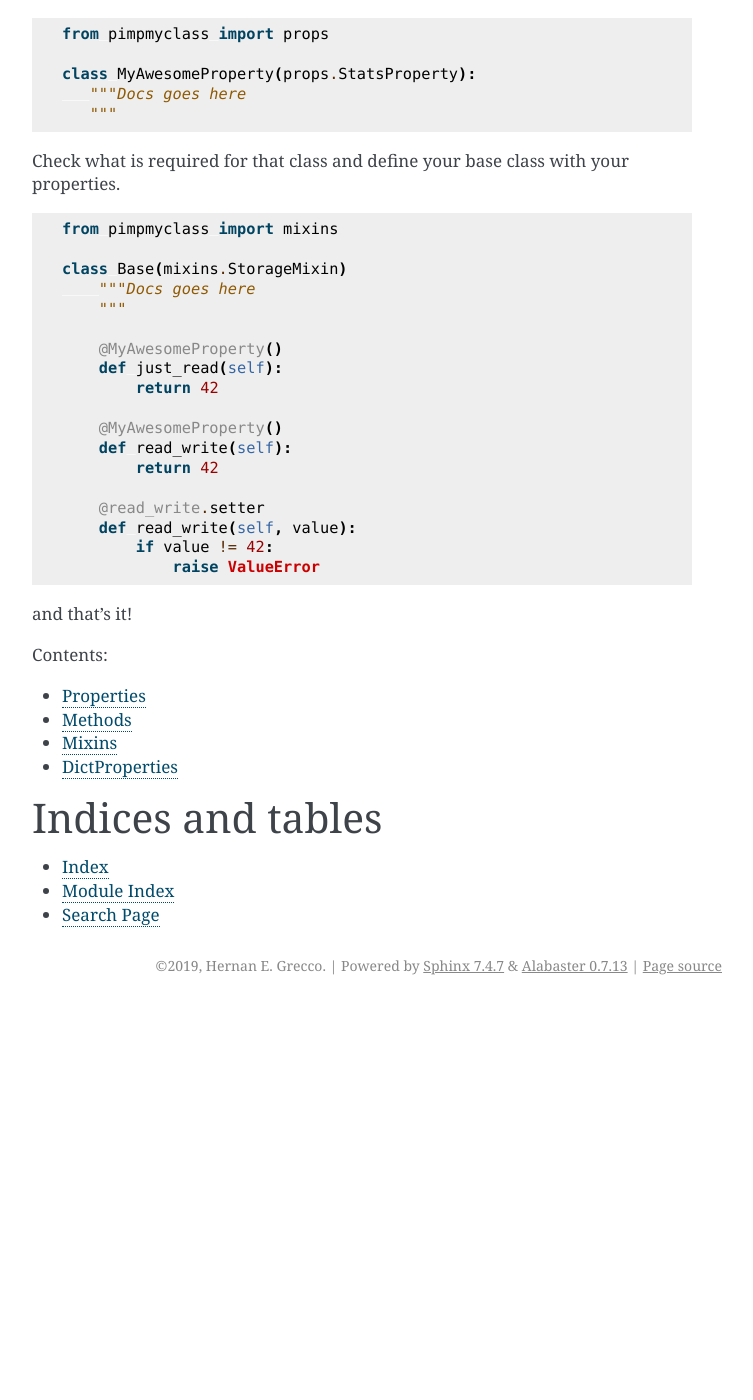
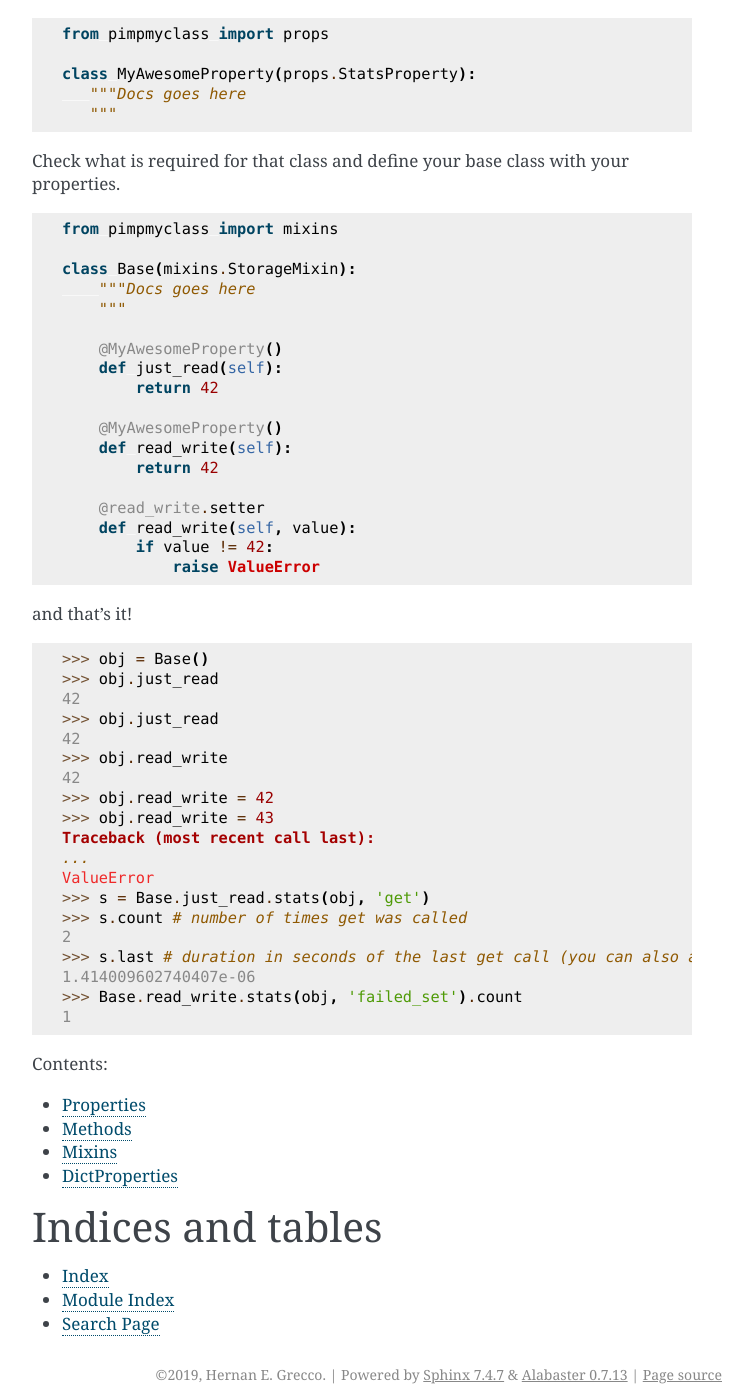
Before and after one commit to hgrecco/pimpmyclass, a Sphinx documentation site: the page built from docs/index.rst, in a window 1280 px wide and 1400 px high, scrolled down 762 px. Shown: the whole window, without its empty margins (388-1141 px from the left). Built offline with Sphinx 7.4.7, drawn with Linux system fonts in a browser that asks for light colours; before the commit the page ends 1767 px from its top, so only the background shows below that.

Commit message:
better docs

```diff
--- a/docs/index.rst
+++ b/docs/index.rst
@@ -50,7 +50,7 @@ with your properties.
 
    from pimpmyclass import mixins
 
-   class Base(mixins.StorageMixin)
+   class Base(mixins.StorageMixin):
        """Docs goes here
        """
 
@@ -68,6 +68,29 @@ with your properties.
                raise ValueError
 
 and that's it!
+
+.. code-block:: python
+
+   >>> obj = Base()
+   >>> obj.just_read
+   42
+   >>> obj.just_read
+   42
+   >>> obj.read_write
+   42
+   >>> obj.read_write = 42
+   >>> obj.read_write = 43
+   Traceback (most recent call last):
+   ...
+   ValueError
+   >>> s = Base.just_read.stats(obj, 'get')
+   >>> s.count # number of times get was called
+   2
+   >>> s.last # duration in seconds of the last get call (you can also ask for mean, max, min, std)
+   1.414009602740407e-06
+   >>> Base.read_write.stats(obj, 'failed_set').count
+   1
+
 
 .. toctree::
    :maxdepth: 2
```
Also changed, not shown: 1 other file.
